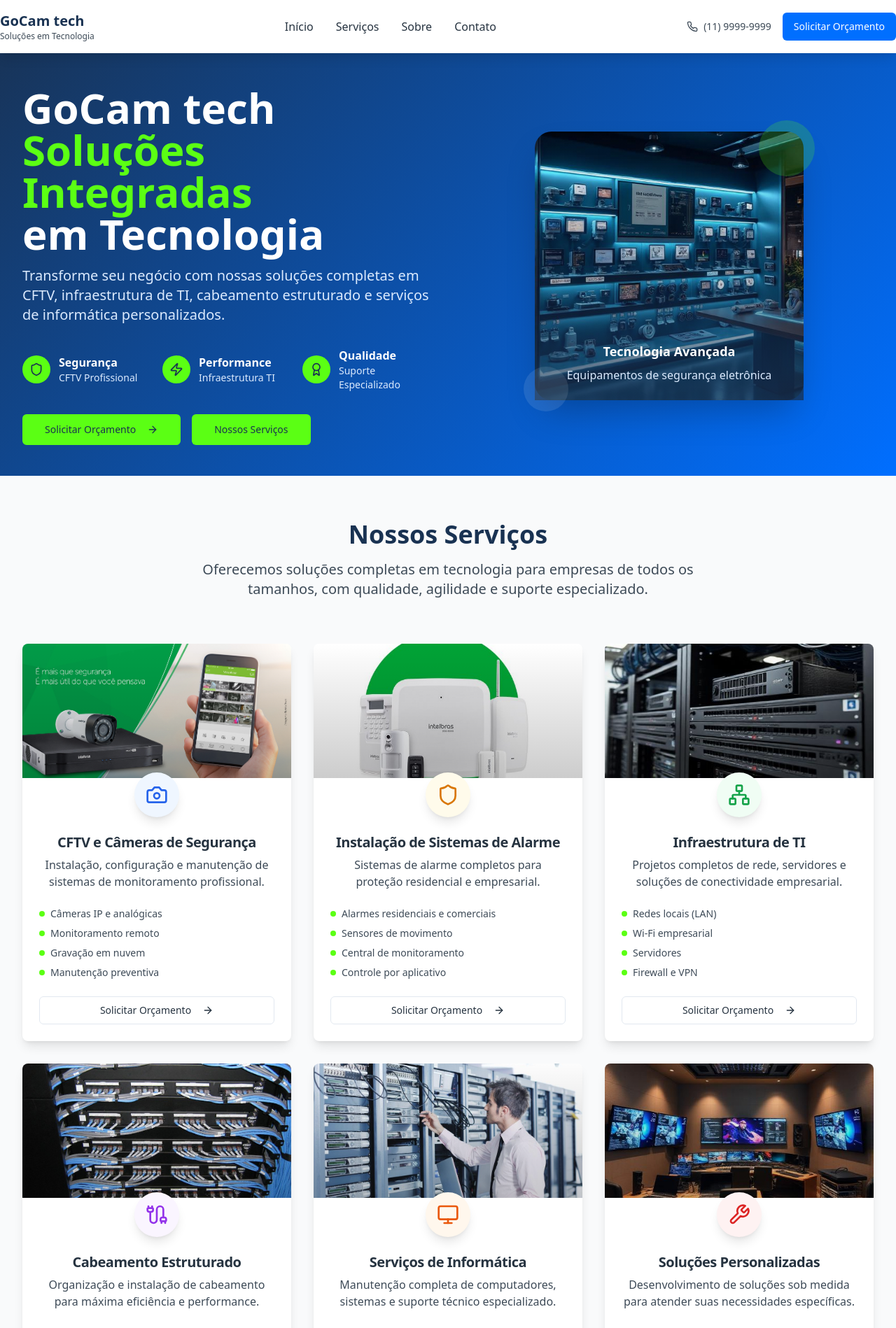
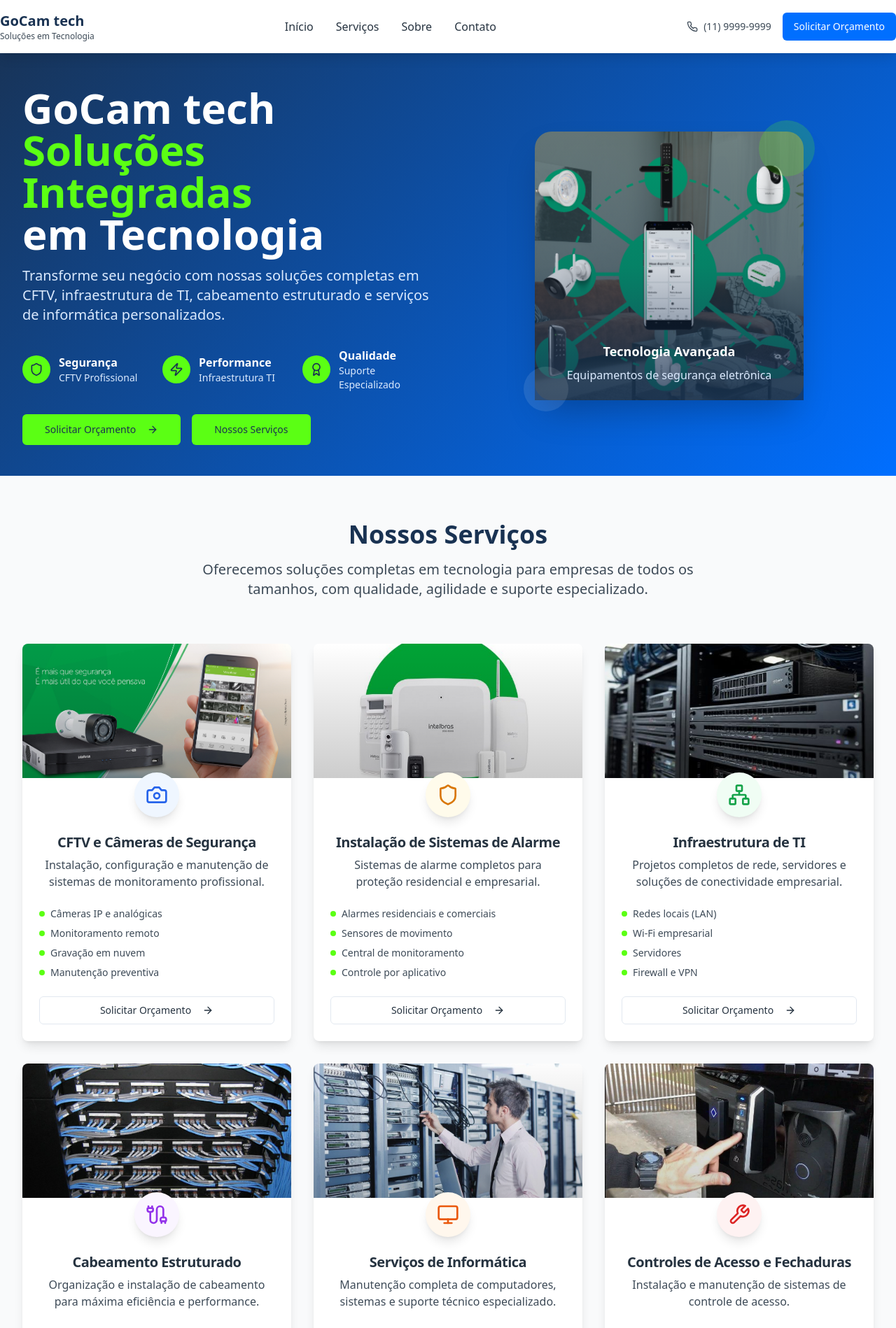
Before and after one commit to alexandrecamargo10/gocamtech, a React (Vite) app: page / in a window 1280 px wide. Shown: the top 1898 px of the page at 70% size. Built offline with nearby package versions, Linux system fonts and the light colour scheme.

Commit message:
Replace service card and hero image
Update service card and hero image.

```diff
--- a/src/components/Hero.tsx
+++ b/src/components/Hero.tsx
@@ -2,7 +2,7 @@
 import React from 'react';
 import { Shield, Zap, Award, ArrowRight } from 'lucide-react';
 import { Button } from '@/components/ui/button';
-import heroSecurityTech from '@/assets/hero-security-tech.jpg';
+import heroSmartHome from '@/assets/hero-smart-home-intelbras.jpg';
 
 const Hero = () => {
   const handleNavClick = (href: string) => {
@@ -93,7 +93,7 @@ const Hero = () => {
             <div className="relative">
               <div className="w-80 h-80 xl:w-96 xl:h-96 rounded-3xl overflow-hidden shadow-2xl">
                 <img
-                  src={heroSecurityTech}
+                  src={heroSmartHome}
                   alt="Tecnologia Avançada em Segurança Eletrônica"
                   className="w-full h-full object-cover"
                 />
--- a/src/components/Services.tsx
+++ b/src/components/Services.tsx
@@ -9,7 +9,7 @@ import serviceAlarm from '@/assets/service-alarm-intelbras.jpg';
 import serviceNetwork from '@/assets/service-network.jpg';
 import serviceCabling from '@/assets/service-structured-cabling.jpg';
 import serviceIt from '@/assets/service-it-infrastructure.jpg';
-import serviceCustom from '@/assets/service-custom.jpg';
+import serviceAccessControl from '@/assets/service-access-control.jpg';
 
 const Services = () => {
   const handleNavClick = (href: string) => {
@@ -69,11 +69,11 @@ const Services = () => {
     },
     {
       icon: Wrench,
-      title: 'Soluções Personalizadas',
-      description: 'Desenvolvimento de soluções sob medida para atender suas necessidades específicas.',
-      features: ['Análise personalizada', 'Projetos customizados', 'Integração de sistemas', 'Suporte dedicado'],
+      title: 'Controles de Acesso e Fechaduras',
+      description: 'Instalação e manutenção de sistemas de controle de acesso.',
+      features: ['Controles de acesso por senha, cartão ou biometrica', 'Fechaduras elétricas e eletroímãs para portas', 'Fechaduras inteligentes'],
       color: 'bg-red-50 text-red-600',
-      image: serviceCustom,
+      image: serviceAccessControl,
     },
   ];
 
```
Also changed, not shown: src/assets/hero-smart-home-intelbras.jpg (added), src/assets/service-access-control.jpg (added).
